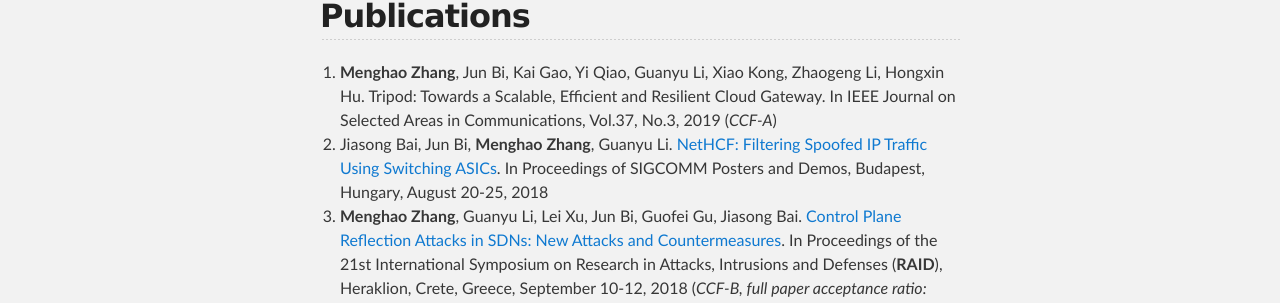
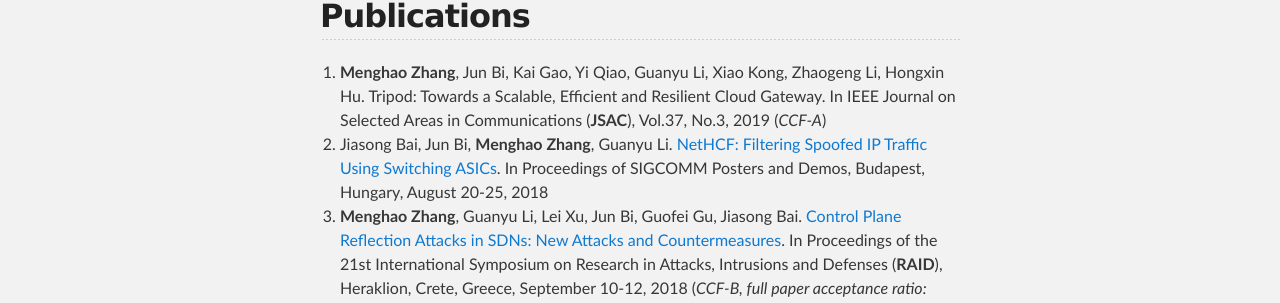
Before and after one commit to zhangmenghao/zhangmenghao.github.io, a Jekyll site: the page built from index.md, in a window 1280 px wide. Shown: the part 651-954 px from the top of the page. Built offline with Jekyll 4.4.1, drawn with Linux system fonts in a browser that asks for light colours.

Commit message:
Add abbreviation for JSAC

```diff
--- a/index.md
+++ b/index.md
@@ -16,7 +16,7 @@
 
 ## Publications
 
-6. __Menghao Zhang__, Jun Bi, Kai Gao, Yi Qiao, Guanyu Li, Xiao Kong, Zhaogeng Li, Hongxin Hu. Tripod: Towards a Scalable, Efficient and Resilient Cloud Gateway. In IEEE Journal on Selected Areas in Communications, Vol.37, No.3, 2019 (*CCF-A*)
+6. __Menghao Zhang__, Jun Bi, Kai Gao, Yi Qiao, Guanyu Li, Xiao Kong, Zhaogeng Li, Hongxin Hu. Tripod: Towards a Scalable, Efficient and Resilient Cloud Gateway. In IEEE Journal on Selected Areas in Communications (**JSAC**), Vol.37, No.3, 2019 (*CCF-A*)
 5. Jiasong Bai, Jun Bi, __Menghao Zhang__, Guanyu Li.
 [NetHCF: Filtering Spoofed IP Traffic Using Switching ASICs](./papers/sigcomm2018-poster-filtering.pdf).
 In Proceedings of SIGCOMM Posters and Demos, Budapest, Hungary, August 20-25, 2018
```
